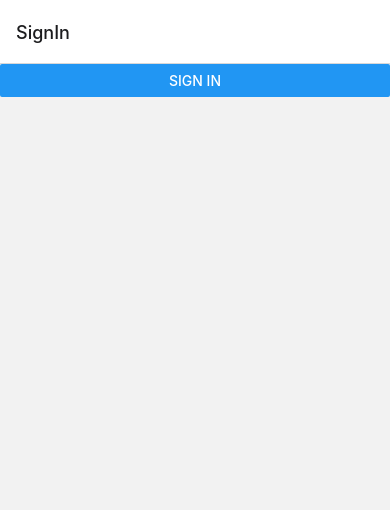
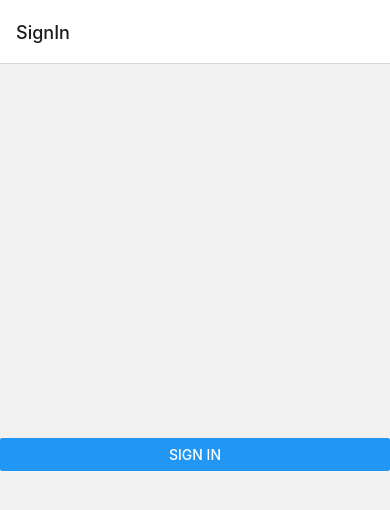
Before and after one commit to gui-andreta/AppSystemRhTS, a React Native app: screen /SignIn in a window 390 px wide. Shown: the top 510 px of the page. Built offline with nearby package versions, Linux system fonts and the light colour scheme.

Commit message:
Iniciado propriedades e interfaces para autenticacao, alguns erros persistem
Ao fazer as partes para iniciar a autenticacao comecaram a surgir alguns erros, parei um tempo e dei commit, no proximo espero finalizar essas autenticacoes e resolver esses erros

```diff
--- a/src/App.tsx
+++ b/src/App.tsx
@@ -1,12 +1,15 @@
 import React from 'react';
 import { NavigationContainer } from '@react-navigation/native';
+import { AuthProvider } from './contexts/auth';
 
 import Routes from './routes';
 
 const App: React.FC = () => {
   return(
     <NavigationContainer>
-      <Routes />
+      <AuthProvider>
+        <Routes />
+      </AuthProvider>
     </NavigationContainer>
   );
 };
--- /dev/null
+++ b/src/contexts/auth.tsx
@@ -0,0 +1,26 @@
+import React, { createContext } from 'react';
+import * as auth from '../services/auth';
+
+interface AuthContextData {
+    signed: boolean;
+    user: object;
+    signIn(): Promise<void>;
+}
+
+const AuthContext = createContext<AuthContextData>({} as AuthContextData);
+
+export const AuthProvider: React.FC = ({children}) => {
+    async function signIn() {
+        const response = await auth.signIn();
+
+        console.log(response);
+    }
+
+    return(
+        <AuthContext.Provider value={{signed: false, user: {}, signIn}}>
+            {children}
+        </AuthContext.Provider>
+    );
+};
+
+export default AuthContext;
--- a/src/pages/SingIn/index.tsx
+++ b/src/pages/SingIn/index.tsx
@@ -1,10 +1,32 @@
-import React from "react";
-import { View, Button } from "react-native";
+import React, { useContext } from "react";
+import { View, Button, StyleSheet } from "react-native";
 
-const SignIn: React.FC = () => (
-    <View>
-        <Button title="Sign in" onPress={() => {}} />
-    </View>
-);
+import { signIn } from '../../services/auth';
+import AuthContext from "../../contexts/auth";
+
+const styles = StyleSheet.create({
+    container: {
+        flex: 1,
+        justifyContent: 'center',
+    },
+});
+
+const SignIn: React.FC = () => {
+    const { signed, signIn } = useContext(AuthContext);
+
+    //console.log(signed);
+
+    async function handleSignIn() {
+        signIn();
+    }
+
+    return(
+        <View style={styles.container}>
+            <Button title="Sign in" onPress={handleSignIn} />
+        </View>
+    )
+}
+
+
 
 export default SignIn;
--- a/src/routes/index.tsx
+++ b/src/routes/index.tsx
@@ -1,7 +1,7 @@
 import React from 'react';
 
 import AuthRoutes from './auth.routes';
-import AppRoutes from './app.routes';
+// import AppRoutes from './app.routes';
 
 const Routes: React.FC = () => {
     return(
--- a/src/services/auth.tsx
+++ b/src/services/auth.ts
@@ -1,4 +1,4 @@
-export default function signIn() {
+export function signIn() {
     return new Promise((resolve) => {
         setTimeout(() => {
             resolve({
```
